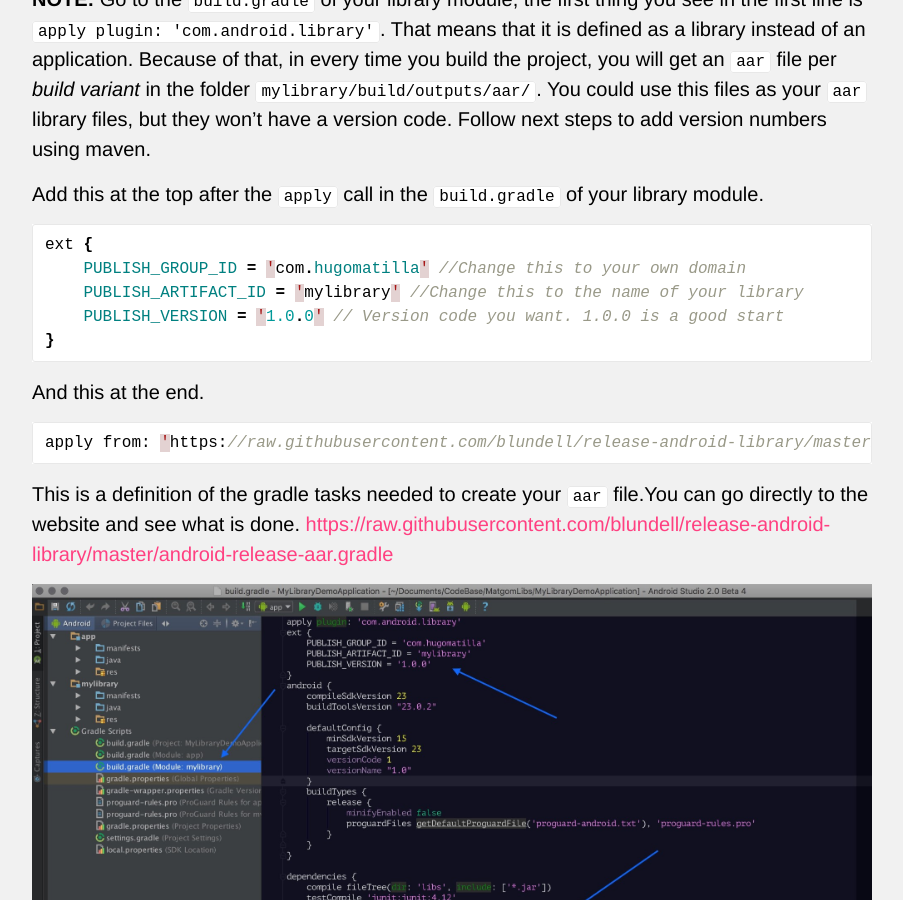
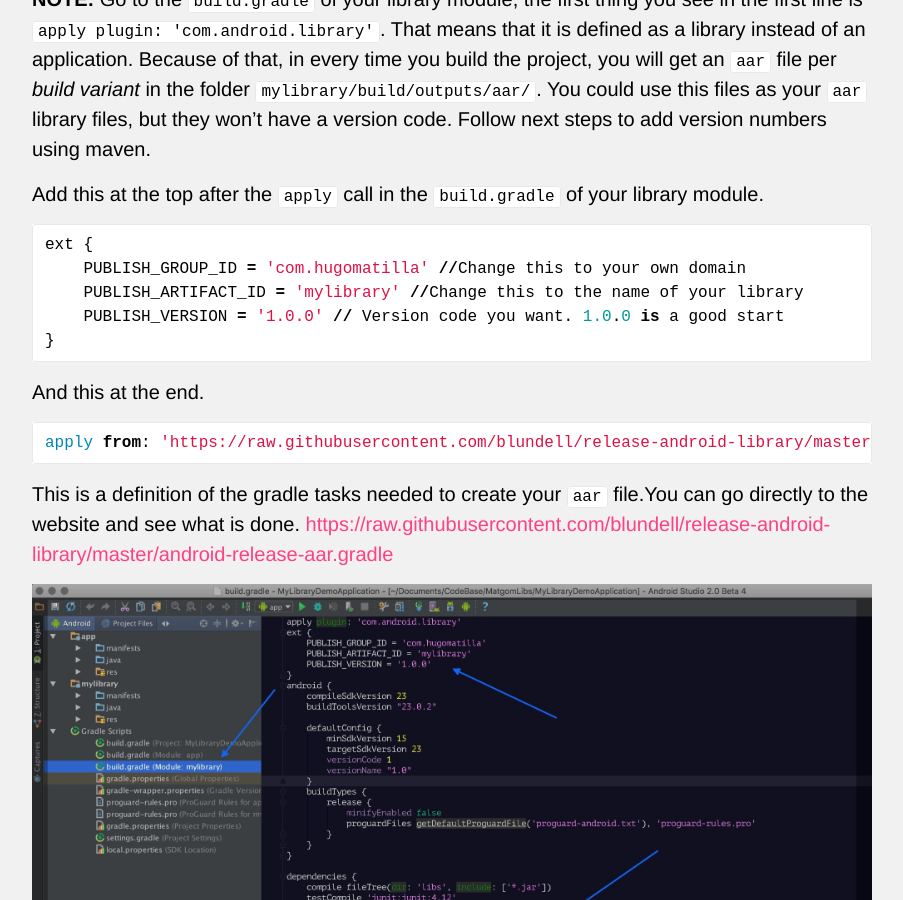
Before and after one commit to HugoMatilla/hugomatilla.github.io, a Jekyll site: the page built from _posts/2016-02-12-Share-Library.md, in a window 1280 px wide and 900 px high, scrolled down 2275 px. Shown: the whole window, without its empty margins (188-1091 px from the left). Built offline with Jekyll 4.4.1, drawn with Linux system fonts in a browser that asks for light colours.

Commit message:
Update article

```diff
--- a/_posts/2016-02-12-Share-Library.md
+++ b/_posts/2016-02-12-Share-Library.md
@@ -32,7 +32,7 @@ This part is easier that you could expect, though it was not easy to find the co
 
 Add this at the top after the `apply` call in the `build.gradle` of your library module.
 
-{% highlight java %}
+{% highlight python %}
 ext {
     PUBLISH_GROUP_ID = 'com.hugomatilla' //Change this to your own domain
     PUBLISH_ARTIFACT_ID = 'mylibrary' //Change this to the name of your library
@@ -41,7 +41,7 @@ ext {
 {% endhighlight %}
 
 And  this at the end.
-{% highlight java %}
+{% highlight python %}
 apply from: 'https://raw.githubusercontent.com/blundell/release-android-library/master/android-release-aar.gradle'
 {% endhighlight %}
 
@@ -68,7 +68,7 @@ Go to the project view and select "Project" normally it is set to "Android". In
 
 Now add a reference in the dependencies and repositories in the `build.gradle` file and _sync_ it.
 
-{% highlight java %}
+{% highlight python %}
 repositories {
   ...
   flatDir {
```
